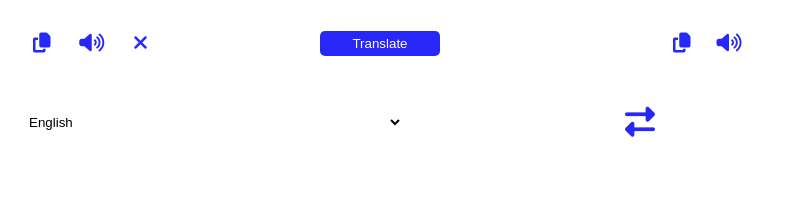
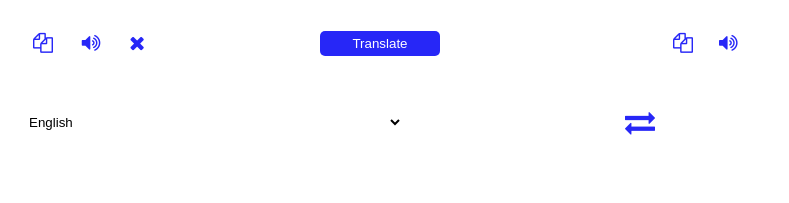
Before and after one commit to thekingjoshua/Language-Translator-Project, a plain HTML site: page index.html in a window 1280 px wide. Shown: the part 497-700 px from the top of the page, 0-789 px from the left. Drawn offline with Linux system fonts and the light colour scheme.

Commit message:
Update index.html

```diff
--- a/index.html
+++ b/index.html
@@ -6,7 +6,7 @@
 		<meta name="viewport" content="width=device-width, initial-scale=1.0" />
 		<title>Language Translator</title>
 		<link rel="stylesheet" href="styles.css" />
-		<link rel="stylesheet" href="/font-awesome-4.7.0/css/font-awesome.min.css" />
+		<link rel="stylesheet" href="https://cdnjs.cloudflare.com/ajax/libs/font-awesome/4.7.0/css/font-awesome.min.css" />
 	</head>
 	<body>
 		<div class="main">
```
